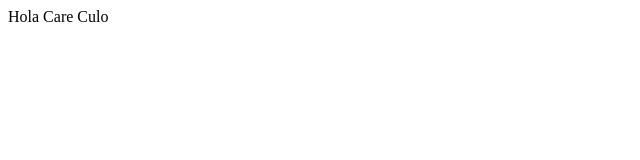
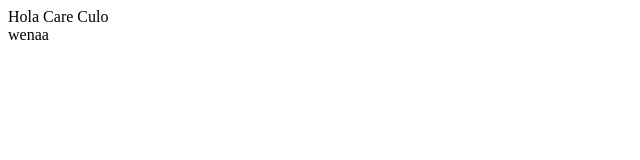
Before and after one commit to Carlangasss/pruebaRepo, a plain HTML site: page index.html in a window 1280 px wide. Shown: the full height of the page, 0-640 px from the left. Drawn offline with Linux system fonts and the light colour scheme.

Commit message:
se coloco un wenaa

```diff
--- a/index.html
+++ b/index.html
@@ -10,6 +10,7 @@
         <div class="row">
             Hola Care Culo
         </div>
+        wenaa
     </div>
 </body>
 </html>
```
